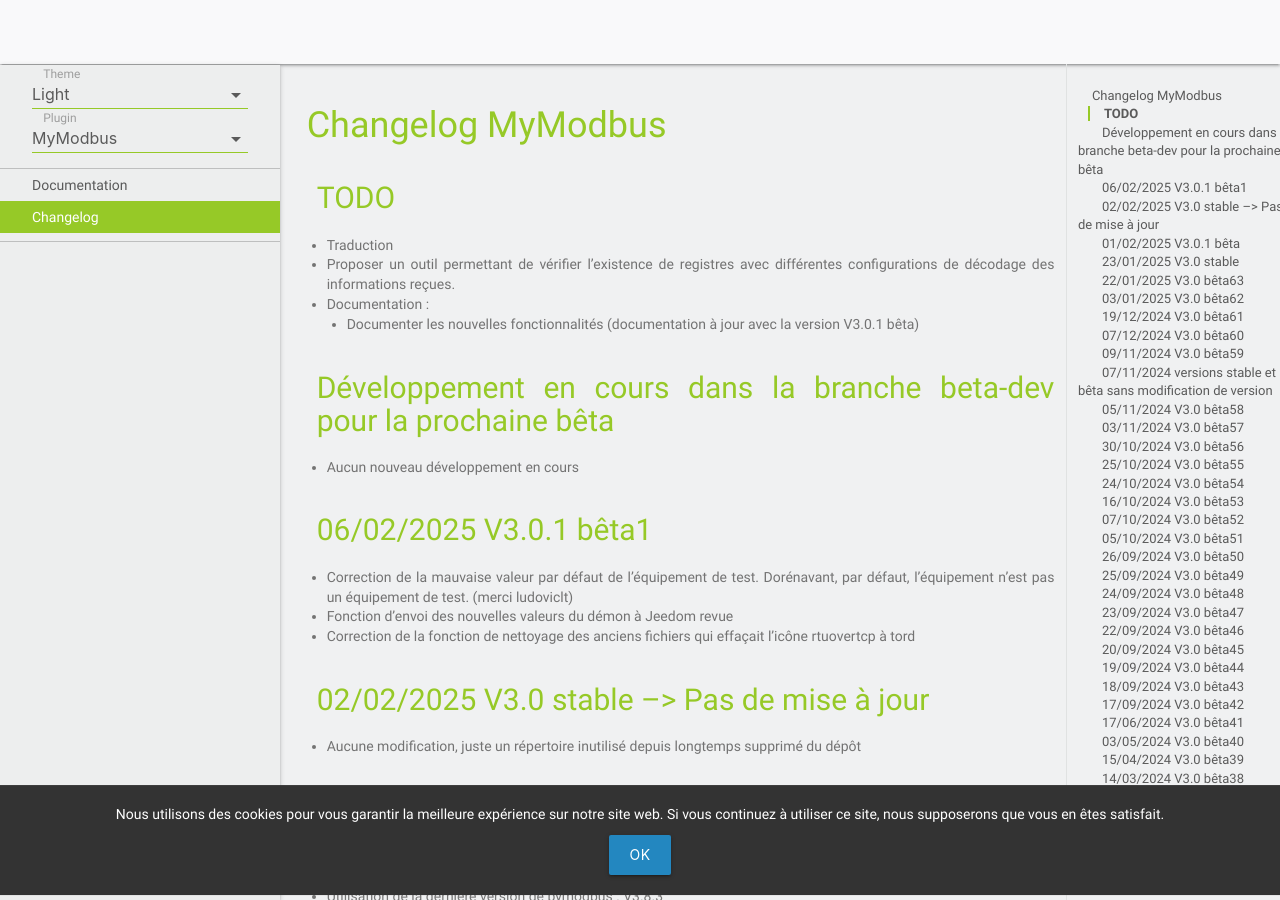
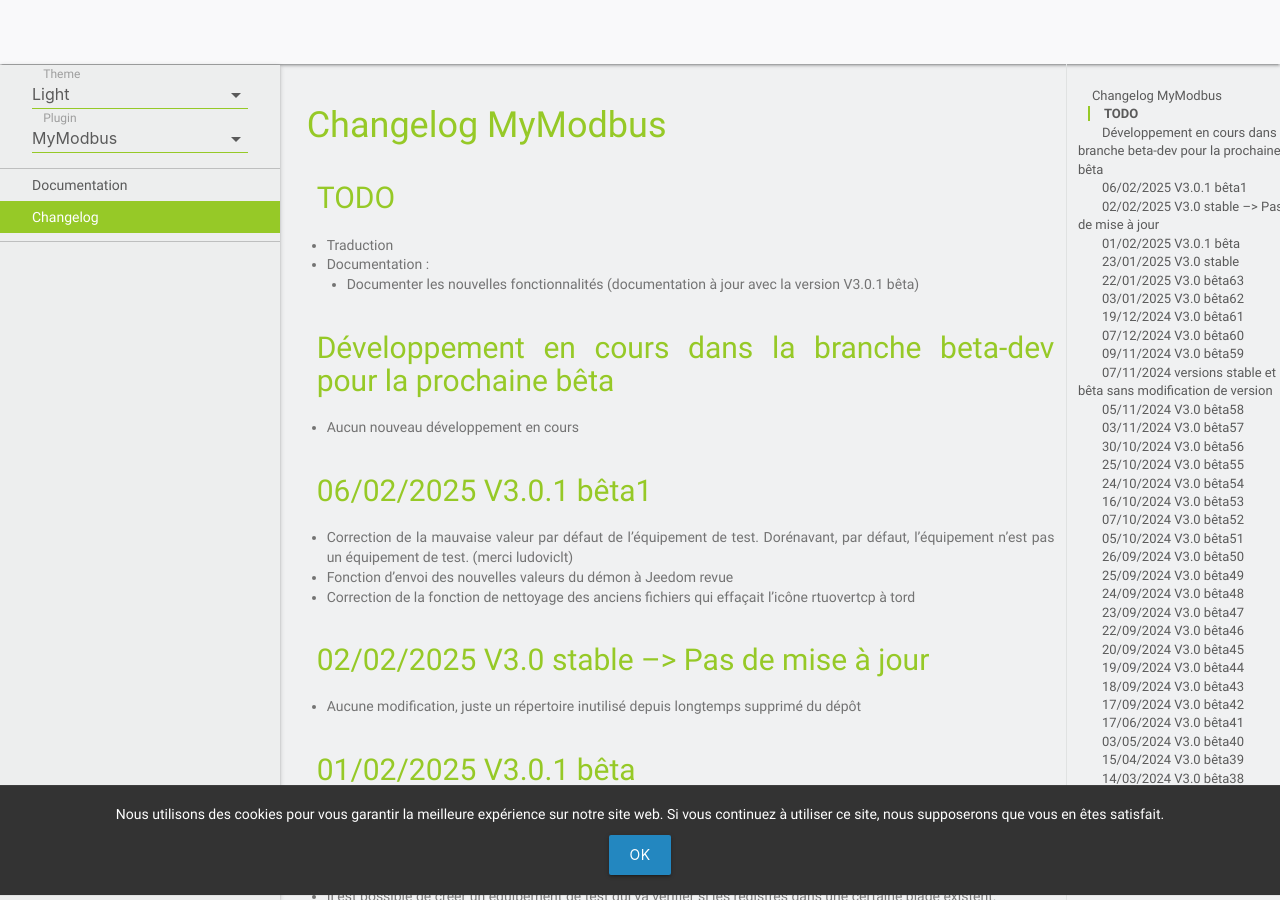
Before and after one commit to MrWaloo/jeedom-plugins-doc, a Jekyll site: the page built from docs/fr_FR/mymodbus_changelog.md, in a window 1280 px wide and 900 px high. Built offline with Jekyll 4.4.1, drawn with Linux system fonts in a browser that asks for light colours; emoji names are drawn with the system emoji font; our own code applies the rules of GitHub Pages for plain Markdown files.

Commit message:
Update mymodbus_changelog.md

```diff
--- a/docs/fr_FR/mymodbus_changelog.md
+++ b/docs/fr_FR/mymodbus_changelog.md
@@ -2,7 +2,6 @@
 
 ## TODO
 - Traduction
-- Proposer un outil permettant de vérifier l'existence de registres avec différentes configurations de décodage des informations reçues.
 - Documentation :
   - Documenter les nouvelles fonctionnalités (documentation à jour avec la version V3.0.1 bêta)
 
```
